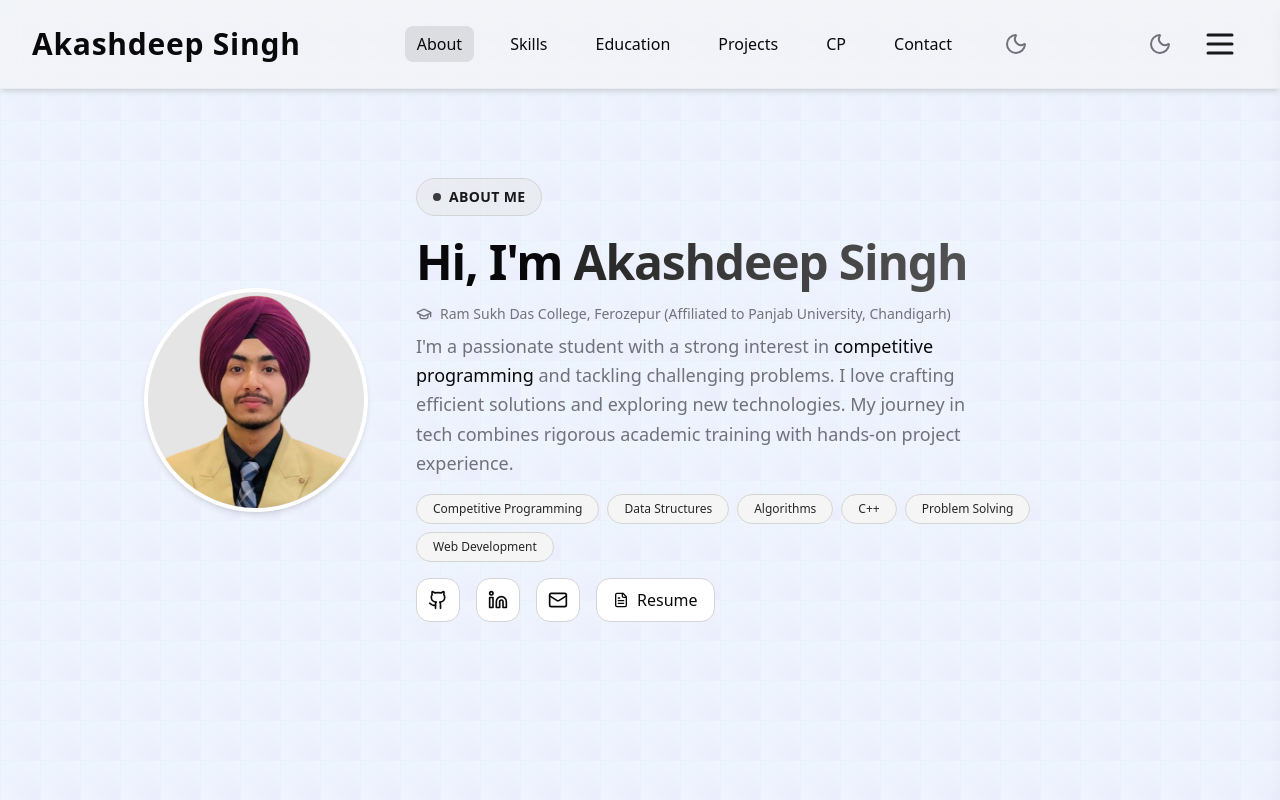
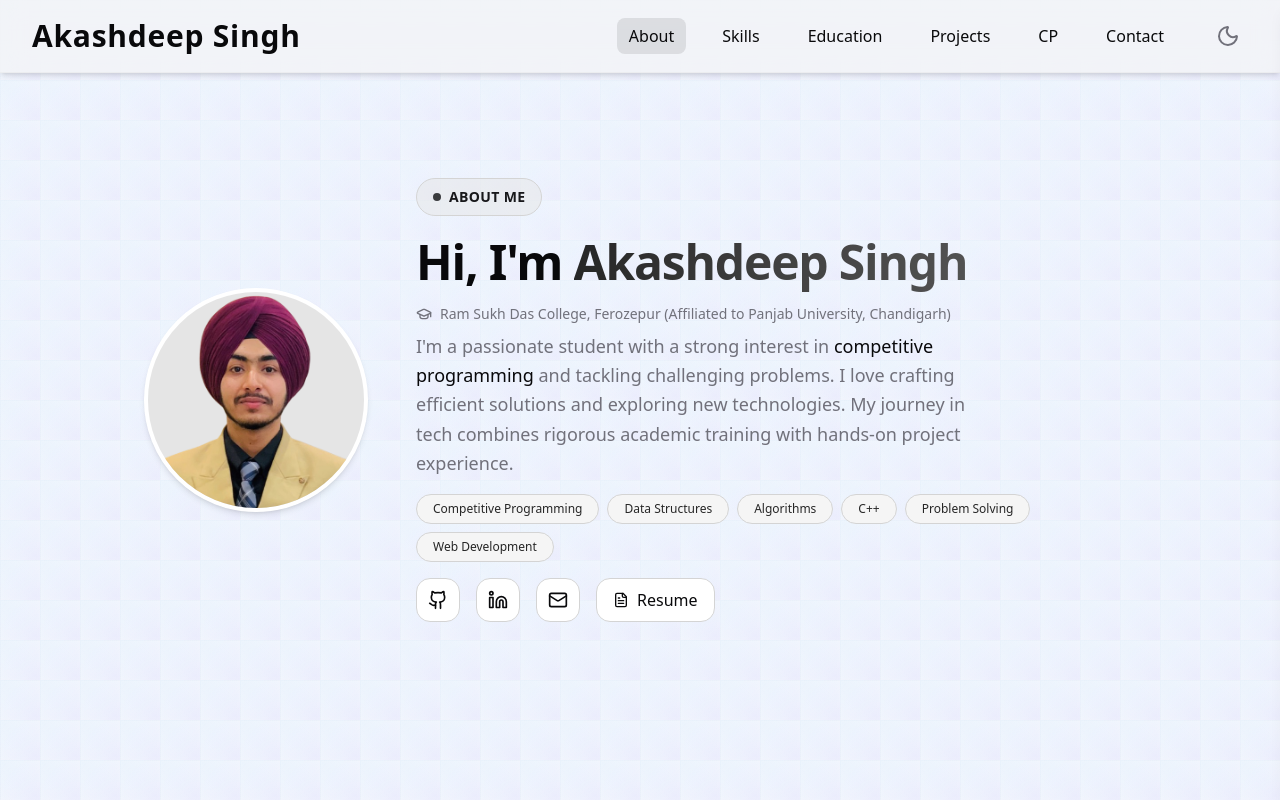
Before and after one commit to akashweb05/my-portfolio, a React (Vite) app: page / in a window 1280 px wide. Shown: the top 800 px of the page. Built offline with nearby package versions, Linux system fonts and the light colour scheme.

Commit message:
fixed header

```diff
--- a/src/components/Header.jsx
+++ b/src/components/Header.jsx
@@ -76,7 +76,7 @@ const Header = memo(({ toggleTheme, currentTheme, onHamburgerClick }) => {
         </button>
       </nav>
 
-      <div className="flex max-[934px]:flex items-center gap-2">
+      <div className="flex max-[934px]:flex hidden items-center gap-2">
         <button
           onClick={handleThemeToggle}
           type="button"
```
